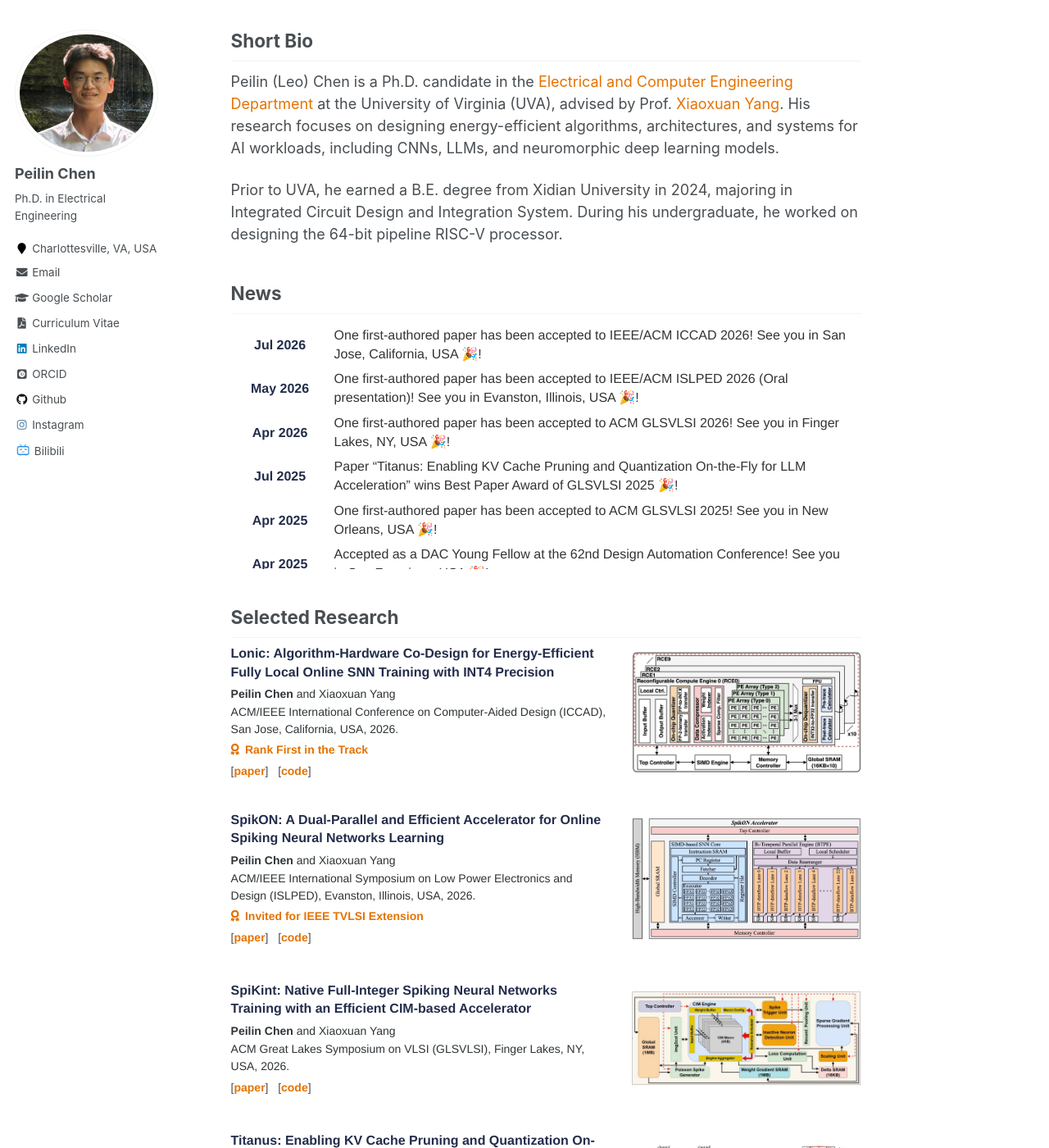
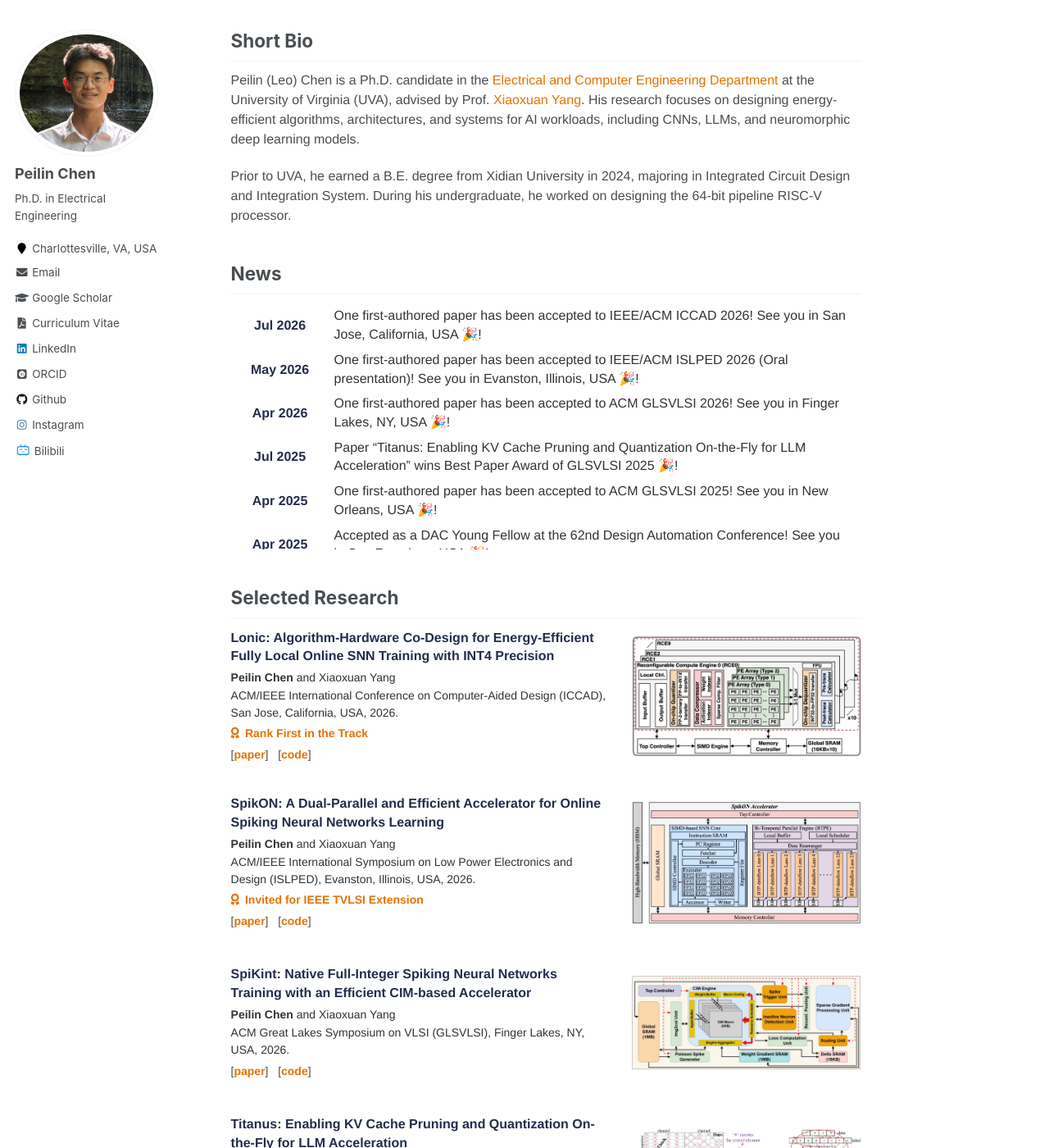
Before and after one commit to peilin-chen/peilin-chen.github.io, a Jekyll site: the page built from _pages/about.md, in a window 1280 px wide and 1400 px high. Shown: the whole window at 82% size. Built offline with Jekyll 4.4.1, drawn with Linux system fonts in a browser that asks for light colours; some web fonts are replaced.

Commit message:
Update short bio section and CSS styles
Added a div wrapper around the short bio and adjusted CSS styles for better presentation.

```diff
--- a/_pages/about.md
+++ b/_pages/about.md
@@ -10,13 +10,13 @@ redirect_from:
 
 ## Short Bio
 
-Peilin (Leo) Chen is a Ph.D. candidate in the <a href="https://engineering.virginia.edu/department/electrical-and-computer-engineering">Electrical and Computer Engineering Department</a> at the
-University of Virginia (UVA), advised by Prof.
-<a href="https://engineering.virginia.edu/faculty/xiaoxuan-yang">Xiaoxuan Yang</a>. His research focuses on designing energy-efficient algorithms,
-architectures, and systems for AI workloads, including CNNs, LLMs, and neuromorphic deep learning models.
+<div class="short-bio" markdown="1">
 
-Prior to UVA, he earned a B.E. degree from Xidian University in 2024, majoring in Integrated Circuit Design and Integration System.
-During his undergraduate, he worked on designing the 64-bit pipeline RISC-V processor.
+Peilin (Leo) Chen is a Ph.D. candidate in the <a href="https://engineering.virginia.edu/department/electrical-and-computer-engineering">Electrical and Computer Engineering Department</a> at the University of Virginia (UVA), advised by Prof. <a href="https://engineering.virginia.edu/faculty/xiaoxuan-yang">Xiaoxuan Yang</a>. His research focuses on designing energy-efficient algorithms, architectures, and systems for AI workloads, including CNNs, LLMs, and neuromorphic deep learning models.
+
+Prior to UVA, he earned a B.E. degree from Xidian University in 2024, majoring in Integrated Circuit Design and Integration System. During his undergraduate, he worked on designing the 64-bit pipeline RISC-V processor.
+
+</div>
 
 <!--## Research Interests
 
@@ -464,7 +464,12 @@ During his undergraduate, he worked on designing the 64-bit pipeline RISC-V proc
 }
 
 .first-publication {
-    padding-top: 8px !important;
+    padding-top: 12px !important;
+}
+
+.short-bio p {
+    font-family: "Helvetica Neue", Helvetica, Arial, sans-serif;
+    font-size: 16px !important;
 }
 
 /* =========================================================
```
